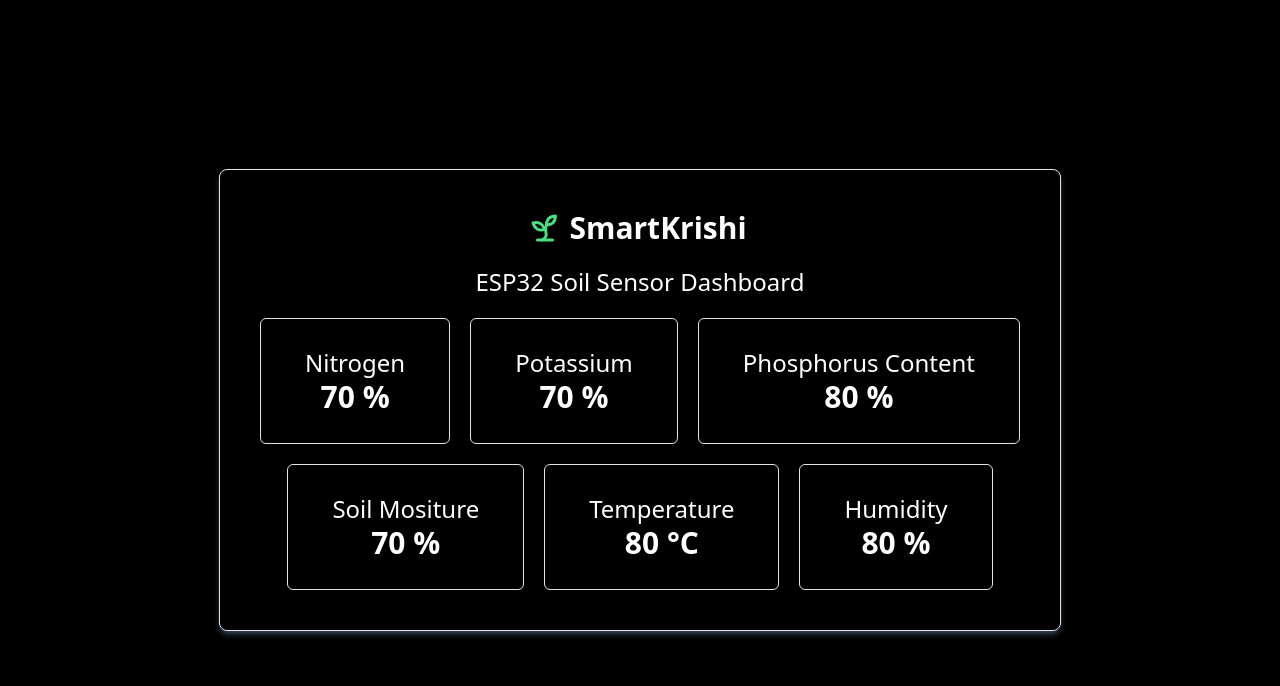
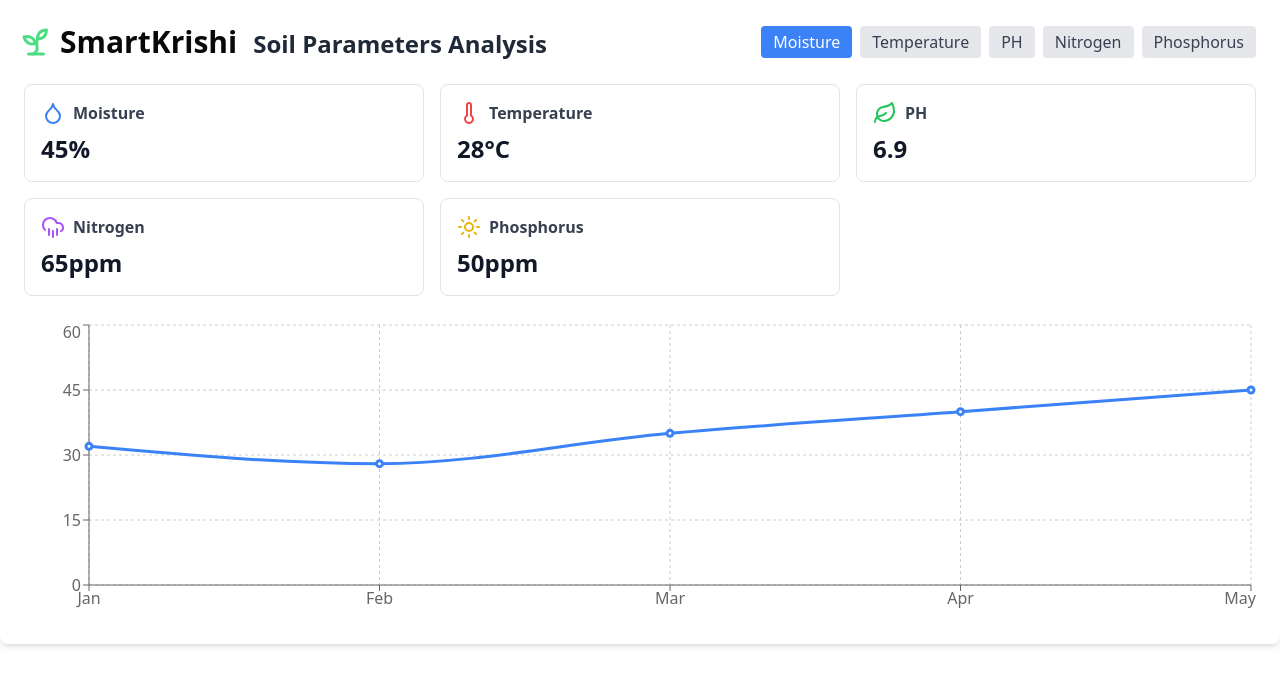
Before and after one commit to theprashantsherkar/IPD-2024-25, a React (Vite) app in the folder frontend/: page /dashboard in a window 1280 px wide. Shown: the top 686 px of the page. Built offline with nearby package versions, Linux system fonts and the light colour scheme.

Commit message:
dash board done

```diff
--- a/frontend/package.json
+++ b/frontend/package.json
@@ -19,6 +19,7 @@
     "react": "^18.3.1",
     "react-dom": "^18.3.1",
     "react-router-dom": "^7.1.3",
+    "recharts": "^2.15.0",
     "tailwind-merge": "^2.6.0",
     "tailwindcss-animate": "^1.0.7"
   },
--- a/frontend/src/components/custom/Dashboard.jsx
+++ b/frontend/src/components/custom/Dashboard.jsx
@@ -1,32 +1,126 @@
-import React from 'react'
+import React, { useState } from 'react'
 import Card from './Card'
-import { Sprout } from 'lucide-react'
+import {
+    LineChart,
+    Line,
+    XAxis,
+    YAxis,
+    CartesianGrid,
+    Tooltip,
+    ResponsiveContainer
+} from 'recharts';
+import {
+    Droplet,
+    Thermometer,
+    Sun,
+    CloudRain,
+    Leaf,
+    Sprout
+} from 'lucide-react';
+
+
 function Dashboard() {
+
+    const soilData = [
+        { name: 'Jan', pH: 6.5, moisture: 32, temperature: 18, nitrogen: 45, phosphorus: 35 },
+        { name: 'Feb', pH: 6.7, moisture: 28, temperature: 20, nitrogen: 50, phosphorus: 38 },
+        { name: 'Mar', pH: 6.6, moisture: 35, temperature: 22, nitrogen: 55, phosphorus: 42 },
+        { name: 'Apr', pH: 6.8, moisture: 40, temperature: 25, nitrogen: 60, phosphorus: 46 },
+        { name: 'May', pH: 6.9, moisture: 45, temperature: 28, nitrogen: 65, phosphorus: 50 },
+    ];
+
+    const [selectedParameter, setSelectedParameter] = useState('moisture');
+
+    const parameterConfig = {
+        moisture: {
+            icon: <Droplet className="text-blue-500" />,
+            color: '#3B82F6',
+            unit: '%'
+        },
+        temperature: {
+            icon: <Thermometer className="text-red-500" />,
+            color: '#EF4444',
+            unit: '°C'
+        },
+        pH: {
+            icon: <Leaf className="text-green-500" />,
+            color: '#22C55E',
+            unit: ''
+        },
+        nitrogen: {
+            icon: <CloudRain className="text-purple-500" />,
+            color: '#8B5CF6',
+            unit: 'ppm'
+        },
+        phosphorus: {
+            icon: <Sun className="text-yellow-500" />,
+            color: '#EAB308',
+            unit: 'ppm'
+        }
+    };
+
+
     return (
-        <div className='h-screen flex items-center justify-center bg-black text-white'>
-            <div className='w-max h-max p-10 flex flex-col gap-5 items-center justify-center border rounded-lg shadow-md shadow-slate-700 '>
-                <div className='text-3xl font-semibold flex flex-row items-center gap-3'>
-                    <Sprout className='scale-150 text-green-400'/>
-                    <h1>SmartKrishi</h1>
+
+
+        <div className="bg-white shadow-md rounded-lg p-6">
+            <div className="flex justify-between items-center mb-6">
+                <div className='flex items-end gap-4 '>
+                    <h1 className='flex items-center gap-3 text-3xl font-bold '><Sprout className='scale-150 text-green-400' /> SmartKrishi</h1>
+                    <h2 className="text-2xl font-bold text-gray-800">Soil Parameters Analysis</h2>
                 </div>
-                <div className='text-2xl font-medium'>
-                    ESP32 Soil Sensor Dashboard
-                </div>
-                <div className='flex flex-row items-center justify-around gap-5 '>
-                    <Card title={"Nitrogen"} amount={70} unit={"%"} />
-                    <Card title={"Potassium"} amount={70} unit={"%"} />
-                    <Card title={"Phosphorus Content"} amount={80} unit={"%"} />
-
-                </div>
-                <div className='flex flex-row items-center justify-around gap-5'>
-                    <Card title={"Soil Mositure"} amount={70} unit={"%"} />
-                    <Card title={"Temperature "} amount={80} unit={"°C"} />
-                    <Card title={"Humidity"} amount={80} unit={"%"} />
-
+                <div className="space-x-2">
+                    {Object.keys(parameterConfig).map(param => (
+                        <button
+                            key={param}
+                            onClick={() => setSelectedParameter(param)}
+                            className={`px-3 py-1 rounded ${selectedParameter === param
+                                ? 'bg-blue-500 text-white'
+                                : 'bg-gray-200 text-gray-700'
+                                }`}
+                        >
+                            {param.charAt(0).toUpperCase() + param.slice(1)}
+                        </button>
+                    ))}
                 </div>
             </div>
+
+            <div className="grid grid-cols-3 gap-4 mb-6">
+                {Object.entries(parameterConfig).map(([param, config]) => (
+                    <div
+                        key={param}
+                        className={`p-4 rounded-lg bg-${config.color.slice(1)}/10 border border-${config.color.slice(1)}/30`}
+                    >
+                        <div className="flex items-center mb-2">
+                            {config.icon}
+                            <span className="ml-2 font-semibold text-gray-700">
+                                {param.charAt(0).toUpperCase() + param.slice(1)}
+                            </span>
+                        </div>
+                        <div className="text-2xl font-bold text-gray-900">
+                            {soilData[soilData.length - 1][param]}{config.unit}
+                        </div>
+                    </div>
+                ))}
+            </div>
+
+            <ResponsiveContainer width="100%" height={300}>
+                <LineChart data={soilData}>
+                    <CartesianGrid strokeDasharray="3 3" />
+                    <XAxis dataKey="name" />
+                    <YAxis />
+                    <Tooltip />
+                    <Line
+                        type="monotone"
+                        dataKey={selectedParameter}
+                        stroke={parameterConfig[selectedParameter].color}
+                        strokeWidth={3}
+                    />
+                </LineChart>
+            </ResponsiveContainer>
         </div>
-  )
+
+    )
 }
 
-export default Dashboard
+export default Dashboard;
```
Also changed, not shown: 1 other file (tests, documents, lock files or other folders).
